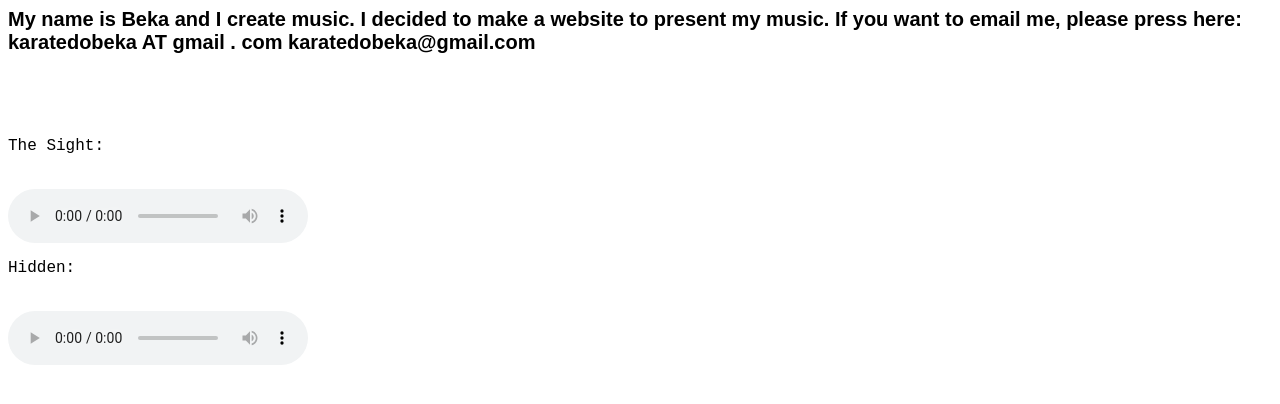
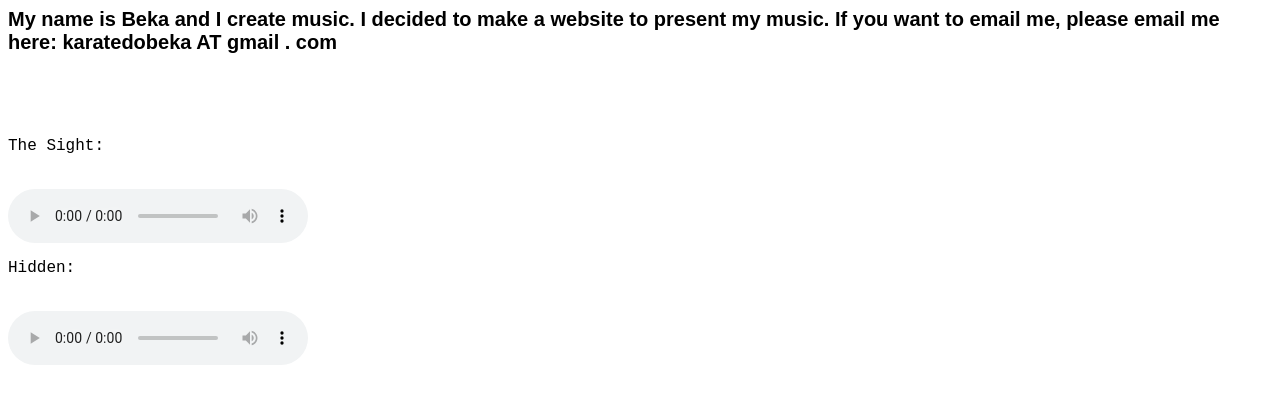
Before and after one commit to Beka309/Beka309, a plain HTML site: page index.html in a window 1280 px wide. Drawn offline with Linux system fonts and the light colour scheme.

Commit message:
Update index.html

```diff
--- a/index.html
+++ b/index.html
@@ -18,8 +18,8 @@
             }
         </style>
         <h1 class="h1">My name is Beka and I create music. I decided to make a website to present my music.
-           If you want to email me, please press here: karatedobeka AT gmail . com
-           karatedobeka@gmail.com</a></h1>
+           If you want to email me, please email me here: karatedobeka AT gmail . com
+           </a></h1>
            <br>
            <br>
            <br>
```
